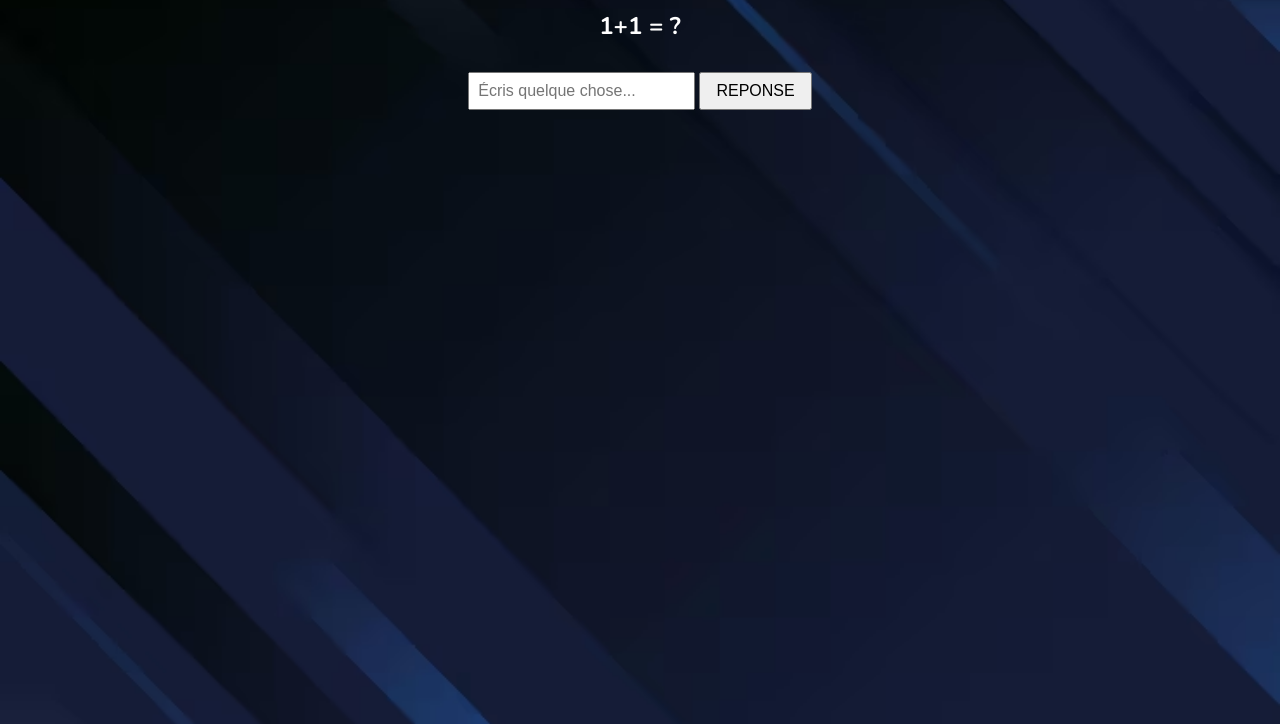
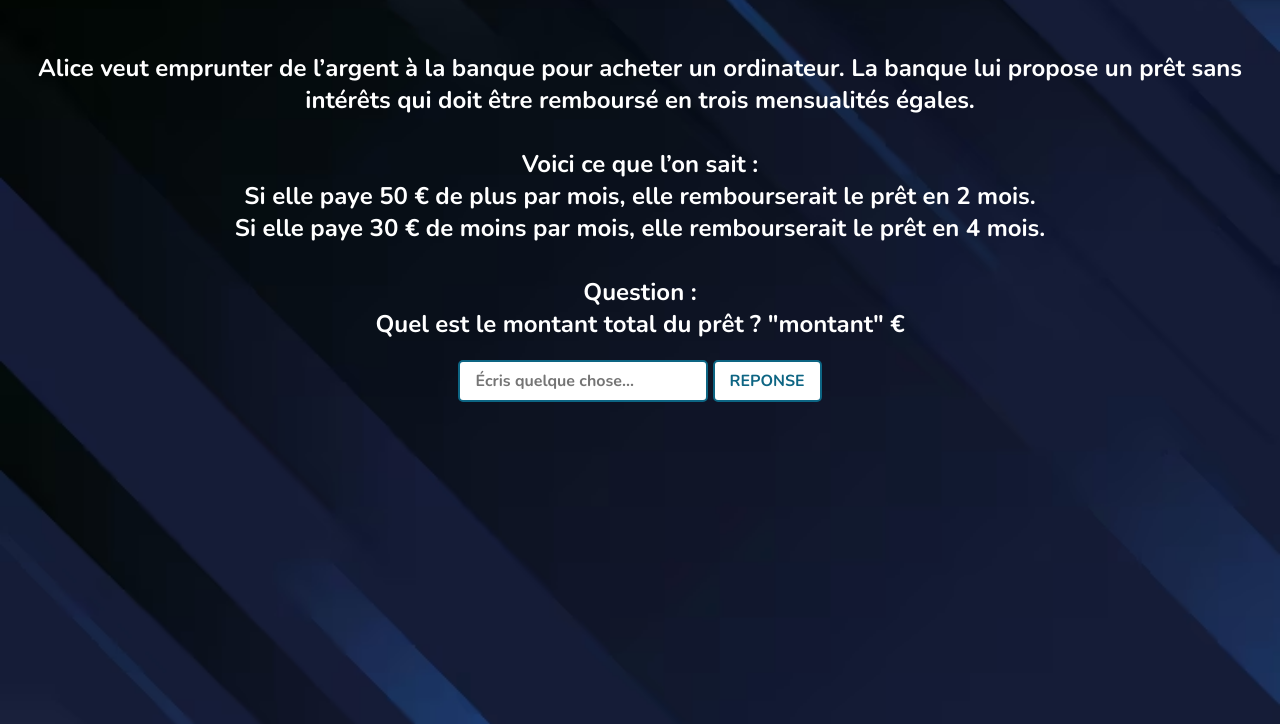
Before and after one commit to thibatx/workshop-escape_game, a website: page public/html/frame1.html in a window 1280 px wide. Shown: the part 76-800 px from the top of the page. Drawn offline with nearby package versions, Linux system fonts and the light colour scheme.

Commit message:
modif_frame6

```diff
--- a/public/css/frame1.css
+++ b/public/css/frame1.css
@@ -21,11 +21,61 @@ input {
 button {
   padding: 8px 15px;
   font-size: 16px;
+
+  /* Police Nunito et texte en gras */
+  font-family: 'Nunito', sans-serif;
+  font-weight: 700;  /* gras */
+
+  /* Couleurs */
+  background-color: white;
+  color: #0d6583;
+
+  /* Bordure et coins arrondis */
+  border: 2px solid #0d6583;
+  border-radius: 5px;
+
+  /* Curseur et transition */
   cursor: pointer;
-  margin-top: 10px;
+  transition: all 0.3s;
+}
+
+/* Effet au survol */
+button:hover {
+  background-color: #0d6583;
+  color: white;
 }
 
 p {
   margin-top: 15px;
   font-weight: bold;
 }
+
+/* Style pour la barre de saisie */
+input[type="text"] {
+  padding: 8px 15px;
+  font-size: 16px;
+
+  /* Police Nunito et texte en gras */
+  font-family: 'Nunito', sans-serif;
+  font-weight: 700;
+
+  /* Couleurs */
+  background-color: white;
+  color: #0d6583;
+  border: 2px solid #0d6583;
+  border-radius: 5px;
+
+  /* Taille et espacement */
+  width: 250px;
+  box-sizing: border-box;
+
+  /* Transition pour effet au focus */
+  transition: all 0.3s;
+}
+
+/* Effet quand on clique dans la barre */
+input[type="text"]:focus {
+  outline: none;               /* supprime le contour par défaut */
+  border-color: #0d6583;       /* bordure bleu un peu plus foncé */
+  box-shadow: 0 0 5px #0d6583; /* léger halo */
+}
--- a/public/html/frame1.html
+++ b/public/html/frame1.html
@@ -8,8 +8,18 @@
   <link rel="stylesheet" href="../css/frame1.css">
 </head>
 <body>
-  <h1>ENIGME 1</h1>
-  <h2>1+1 = ?</h2>
+  <h1>ENIGME 1 : Le prêt mystérieux</h1></br>
+  <h2>Alice veut emprunter de l’argent à la banque pour acheter un ordinateur.
+La banque lui propose un prêt sans intérêts qui doit être remboursé en trois mensualités égales. </br></br>
+
+Voici ce que l’on sait : </br>
+
+Si elle paye 50 € de plus par mois, elle rembourserait le prêt en 2 mois. </br>
+
+Si elle paye 30 € de moins par mois, elle rembourserait le prêt en 4 mois. </br></br>
+
+Question : </br>
+Quel est le montant total du prêt ? "montant" €</h2>
 
   <!-- Champ + bouton -->
   <input type="text" id="reponse" placeholder="Écris quelque chose...">
--- a/public/js/frame1.js
+++ b/public/js/frame1.js
@@ -2,7 +2,7 @@ function valider() {
   let saisie = document.getElementById("reponse").value;
   let resultat = document.getElementById("resultat");
 
-  if (saisie.toLowerCase() === "2") {
+  if (saisie.toLowerCase() === "320 €") {
     resultat.textContent = "✅ Bravo ! C’est correct.";
     resultat.style.color = "green";
   } else {
```
